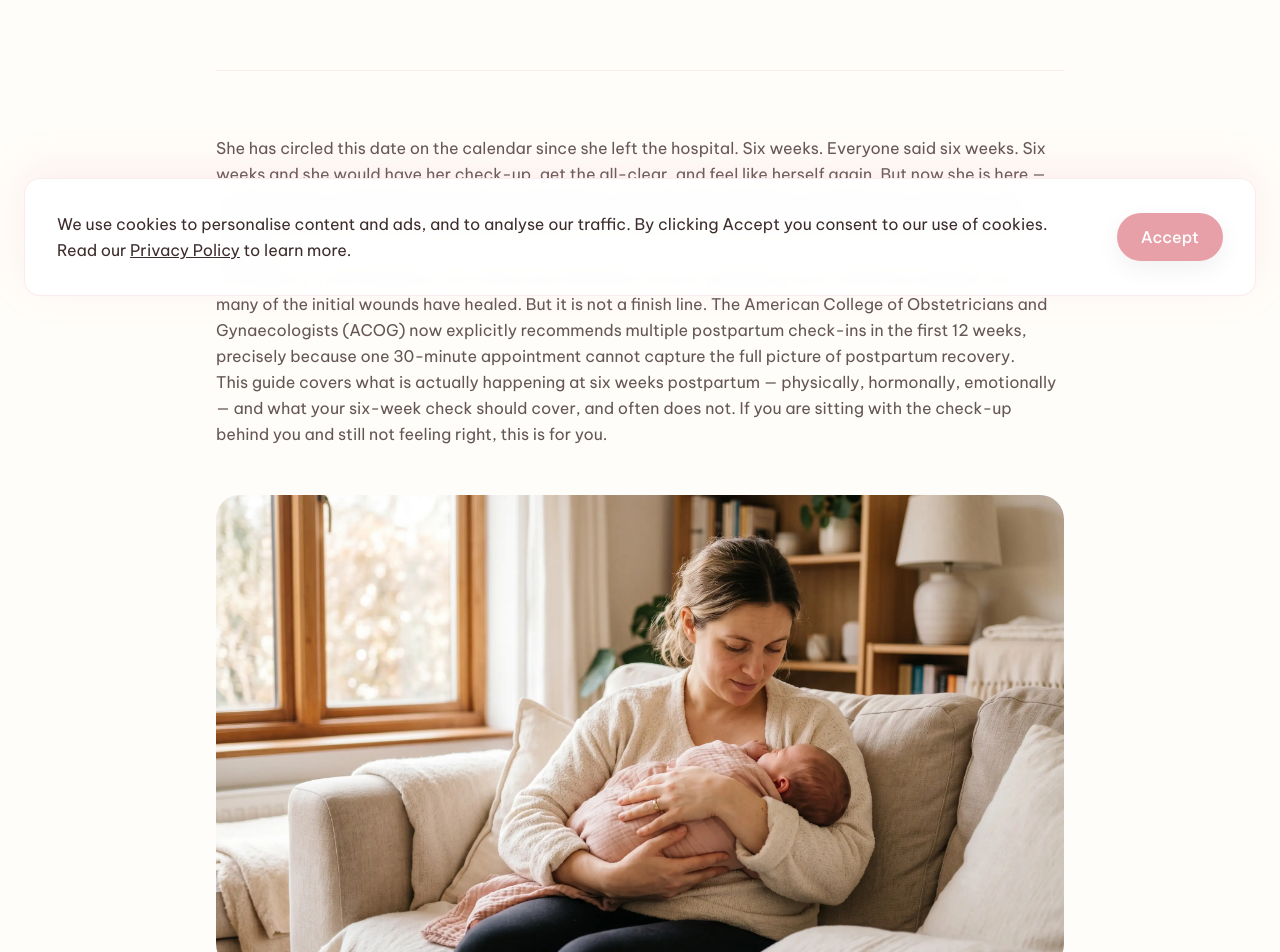
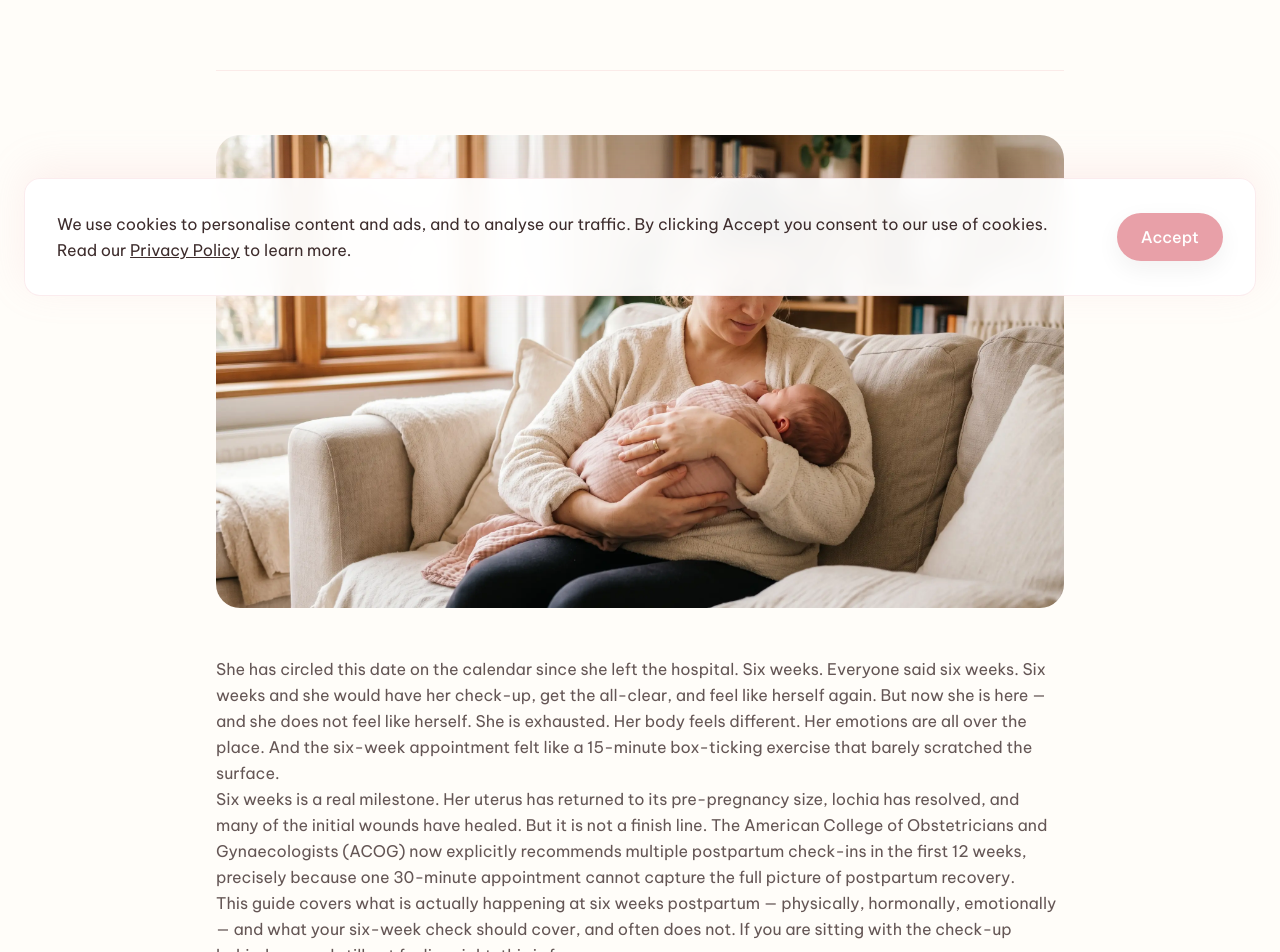
Before and after one commit to josefmomo214/NurtureCalc, a Next.js app: page /blog/6-weeks-postpartum in a window 1280 px wide. Shown: the part 480-1432 px from the top of the page. Built offline with nearby package versions, Linux system fonts and the light colour scheme.

Commit message:
fix: add hero image to page.tsx before intro section

```diff
--- a/src/app/blog/6-weeks-postpartum/page.tsx
+++ b/src/app/blog/6-weeks-postpartum/page.tsx
@@ -100,15 +100,17 @@ export default function BlogPost() {
             </div>
           </header>
 
+          <div className="not-prose my-12 rounded-3xl overflow-hidden">
+            <img src="/images/6-weeks-postpartum-hero.webp" alt="Mother holding newborn baby at six weeks postpartum recovery" width={800} height={450} className="w-full object-cover" />
+          </div>
+
           <section>
             <p>{c.intro.p1}</p>
             <p>{c.intro.p2}</p>
             <p>{c.intro.p3}</p>
           </section>
 
-          <div className="not-prose my-12 rounded-3xl overflow-hidden">
-            <img src="/images/6-weeks-postpartum-hero.webp" alt="Mother holding newborn baby at six weeks postpartum recovery" width={800} height={450} className="w-full object-cover" />
-          </div>
+
           <div className="bg-[#F9E4E8]/30 rounded-3xl p-10 my-20 not-prose">
             <p className="text-xs font-label font-bold tracking-widest uppercase text-[#E8A0A8] mb-4">{c.featuredSnippet.title}</p>
             <p className="text-[#3D2C2C]/80 leading-relaxed">{c.featuredSnippet.content}</p>
```
